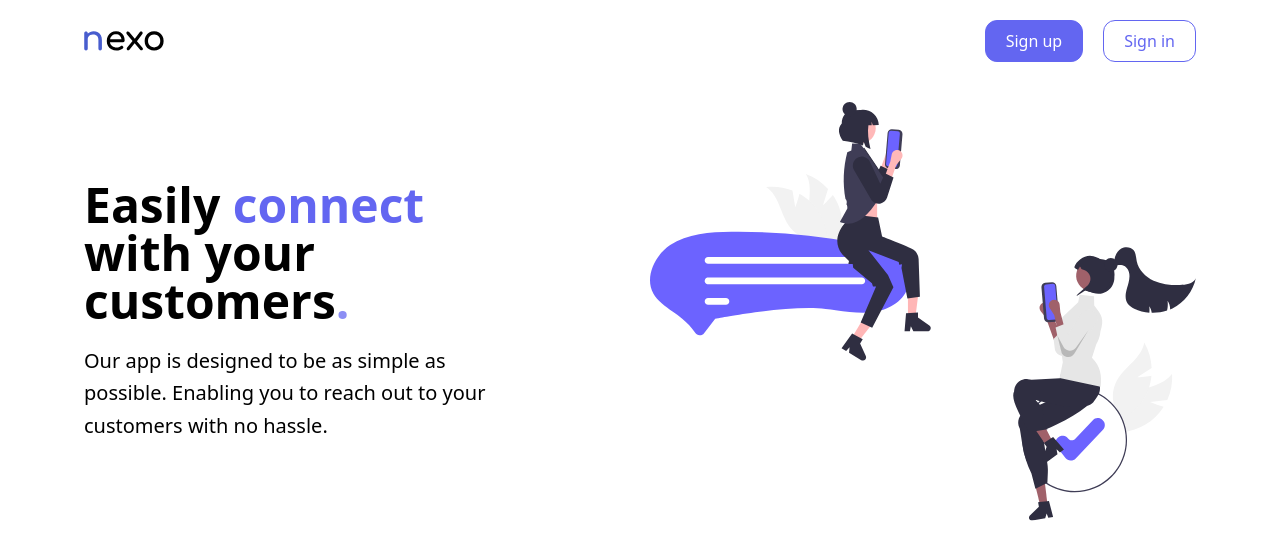
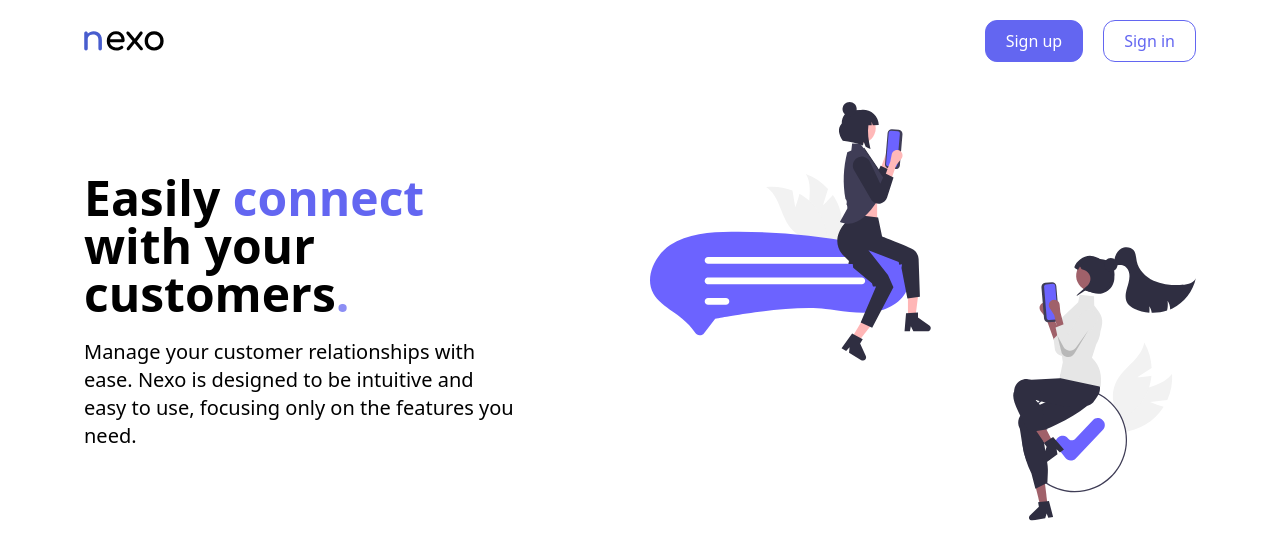
Before and after one commit to dpkreativ/nexo, a Next.js app: page / in a window 1280 px wide. Shown: the top 560 px of the page. Built offline with nearby package versions, Linux system fonts and the light colour scheme.

Commit message:
update text for hero section

```diff
--- a/components/LandingPage.js
+++ b/components/LandingPage.js
@@ -16,9 +16,10 @@ const LandingPage = () => {
                 your customers
                 <span className="text-indigo-500 animate-pulse">.</span>
               </h1>
-              <p className="text-xl leading-relaxed">
-                Our app is designed to be as simple as possible. Enabling you to
-                reach out to your customers with no hassle.
+              <p className="text-center lg:text-left lg:text-xl leading-relaxed">
+                Manage your customer relationships with ease. Nexo is designed
+                to be intuitive and easy to use, focusing only on the features
+                you need.
               </p>
             </div>
             <div>
```
